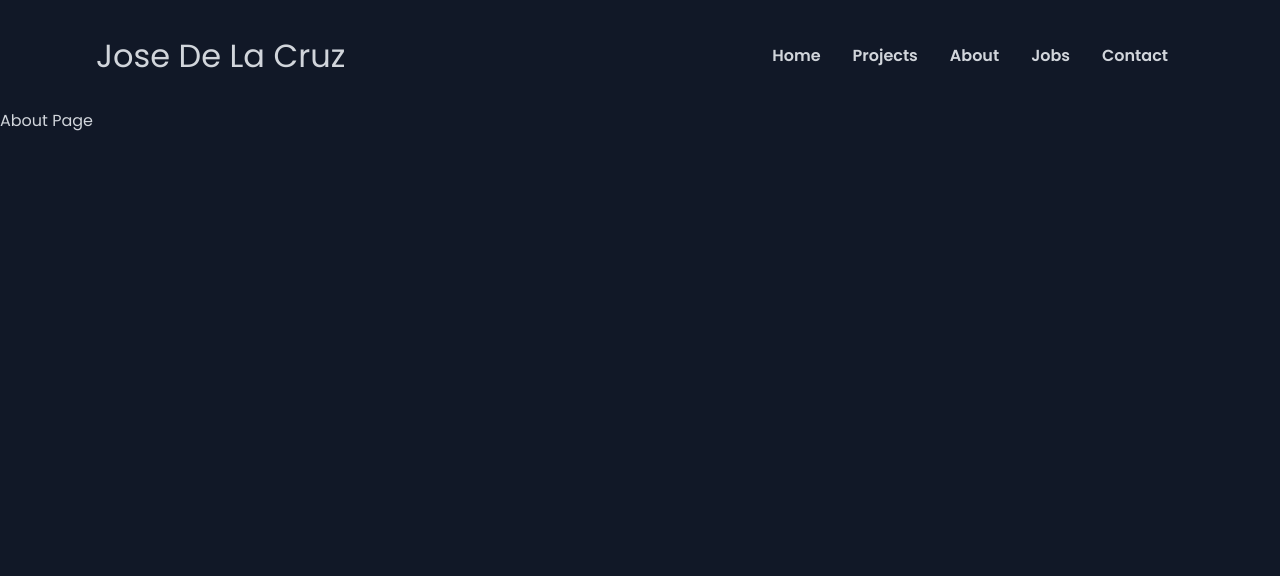
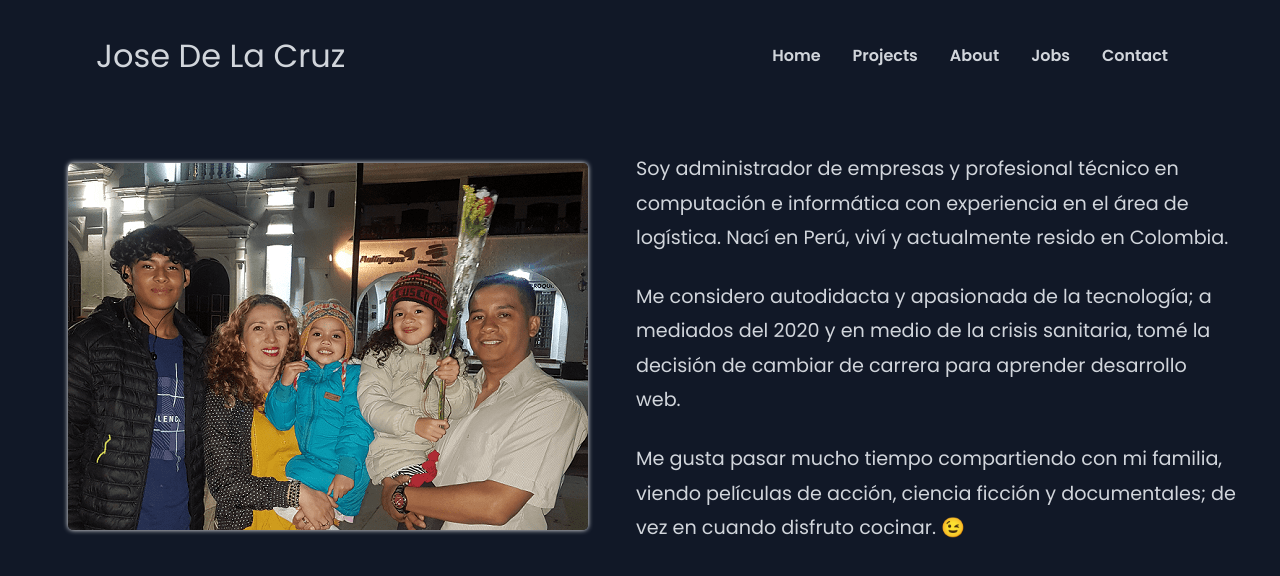
Before and after one commit to jdelacruzv/portafolio, a React (Vite) app: page /about in a window 1280 px wide. Shown: the top 576 px of the page. Built offline with nearby package versions, Linux system fonts and the light colour scheme.

Commit message:
added about page

```diff
--- a/src/pages/AboutPage.jsx
+++ b/src/pages/AboutPage.jsx
@@ -1,8 +1,33 @@
+import style from "./AboutPage.module.css";
+
 const AboutPage = () => {
 	return (
-		<div>
-			About Page
-		</div>
+		<section className={style.about__container}>
+			<figure className={style.about__photo}>
+				<img
+					className={style.about__img}
+					src="/assets/images/family.png"
+					alt="Photo family"
+				/>
+			</figure>
+			<div className={style.about__texts}>
+				<p className={style.about__text}>
+					Soy administrador de empresas y profesional técnico en computación e
+					informática con experiencia en el área de logística. Nací en Perú, viví y
+					actualmente resido en Colombia.
+				</p>
+				<p className={style.about__text}>
+					Me considero autodidacta y apasionada de la tecnología; a mediados del 2020
+					y en medio de la crisis sanitaria, tomé la decisión de cambiar de carrera
+					para aprender desarrollo web.
+				</p>
+				<p className={style.about__text}>
+					Me gusta pasar mucho tiempo compartiendo con mi familia, viendo películas
+					de acción, ciencia ficción y documentales; de vez en cuando disfruto
+					cocinar. 😉
+				</p>
+			</div>
+		</section>
 	);
 };
 
--- /dev/null
+++ b/src/pages/AboutPage.module.css
@@ -0,0 +1,49 @@
+.about__container {
+  display: flex;
+  flex-direction: column;
+  justify-content: center;
+  align-items: center;
+  margin-bottom: 2rem;
+	padding: 0 1rem;
+}
+
+.about__photo {
+  max-width: 520px;
+  height: auto;
+  margin-bottom: 1rem;
+}
+
+.about__img {
+  width: 100%;
+  height: 100%;
+  border-radius: 5px;
+  box-shadow: 0 0 5px var(--color-white);
+}
+
+.about__texts {
+	max-width: 600px;
+	margin: 1rem;
+	text-align: center;
+}
+
+.about__text {
+  font-size: 0.9rem;
+  line-height: 1.4;
+}
+
+@media screen and (min-width: 1200px) {
+	.about__container {
+    flex-direction: row;
+  }
+
+  .about__photo {
+    margin-right: 2em;
+  }
+
+	.about__text {
+    margin: 1.5rem 0;
+    text-align: left;
+    line-height: 1.8;
+		font-size: 1.2rem;
+  }
+}
```
